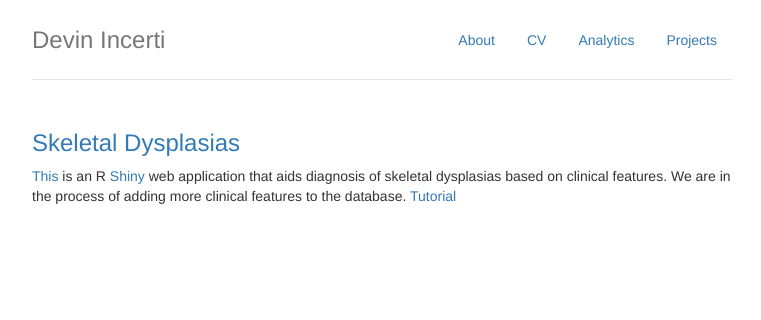
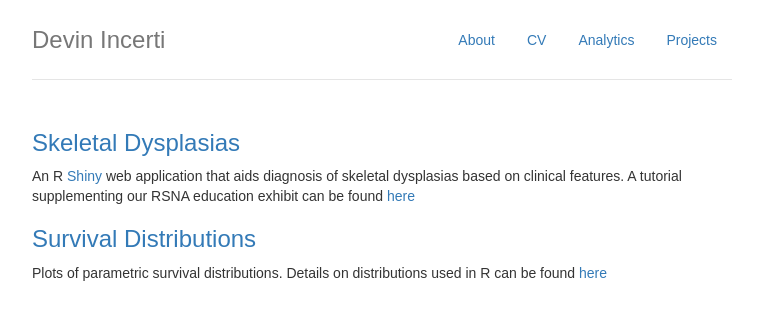
Before and after one commit to dincerti/dincerti.github.io, a Jekyll site: the page built from shinyapps.md, in a window 1280 px wide. Shown: the top 320 px of the page, without its empty margins (258-1019 px from the left). Built offline with Jekyll 4.4.1, drawn with Linux system fonts in a browser that asks for light colours.

Commit message:
Replace projects with shinyapps

```diff
--- a/css/dincerti.css
+++ b/css/dincerti.css
@@ -1,6 +1,7 @@
 
 /* Space out content a bit */
 body {
+  font-family: 'PT Sans', sans-serif ;
   padding-top: 20px;
   padding-bottom: 20px;
 }
@@ -32,6 +33,7 @@ body {
 	padding-top: 10;
 	padding-bottom: 10;
 }
+
 
 /* change default header settings */
 h1,
@@ -121,3 +123,35 @@ max-width: 730px;
   .dl-horizontal dt {text-align: left; width: 100px }
   .dl-horizontal dd {margin-left: 120px;}
 }
+
+/* Nice Table */
+  table.t1 {
+    margin: 1em auto;
+    border-collapse: collapse;
+    font-family: Arial, Helvetica, sans-serif;
+  }
+  .t1 th, .t1 td {
+    padding: 4px 8px;
+  }
+  .t1 thead th {
+    background: #4f81bd;
+    text-align: left;
+    font-size: 15px;
+    color: #fff;
+  }
+  .t1 tr {
+    border-right: 1px solid #95b3d7;
+  }
+  .t1 tbody tr {
+    border-bottom: 1px solid #95b3d7;
+  }
+  .t1 tbody tr:nth-child(odd) {
+    background: #dbe5f0;
+  }
+  .t1 tfoot th {
+    background: #4f81bd;
+    text-align: left;
+    font-weight: normal;
+    font-size: 10px;
+    color: #fff;
+  }
--- a/shinyapps.md
+++ b/shinyapps.md
@@ -2,6 +2,8 @@
 layout: default
 ---
 
-### [Skeletal Dysplasias](http://skeletor.radiology.ucsf.edu)
-[This](http://skeletor.radiology.ucsf.edu) is an R [Shiny](http://shiny.rstudio.com/) web application that aids diagnosis of skeletal dysplasias based on clinical features. We are in the process of adding more clinical features to the database.
-[Tutorial](shinyapps/skeletal-dysplasias.html)
+### [Skeletal Dysplasias](http://104.131.159.61:3838/skeletal-dysplasias/)
+An R [Shiny](http://shiny.rstudio.com/) web application that aids diagnosis of skeletal dysplasias based on clinical features. A tutorial supplementing our RSNA education exhibit can be found [here](shinyapps/skeletal-dysplasias.html)
+
+### [Survival Distributions](http://104.131.159.61:3838/survival-curves/)
+Plots of parametric survival distributions. Details on distributions used in R can be found [here](shinyapps/survival-curves.htm)
```
Also changed, not shown: projects.md (deleted, +0 -6 lines), shinyapps/survival-distributions.md (added, +203 -0 lines), 4 other files.
